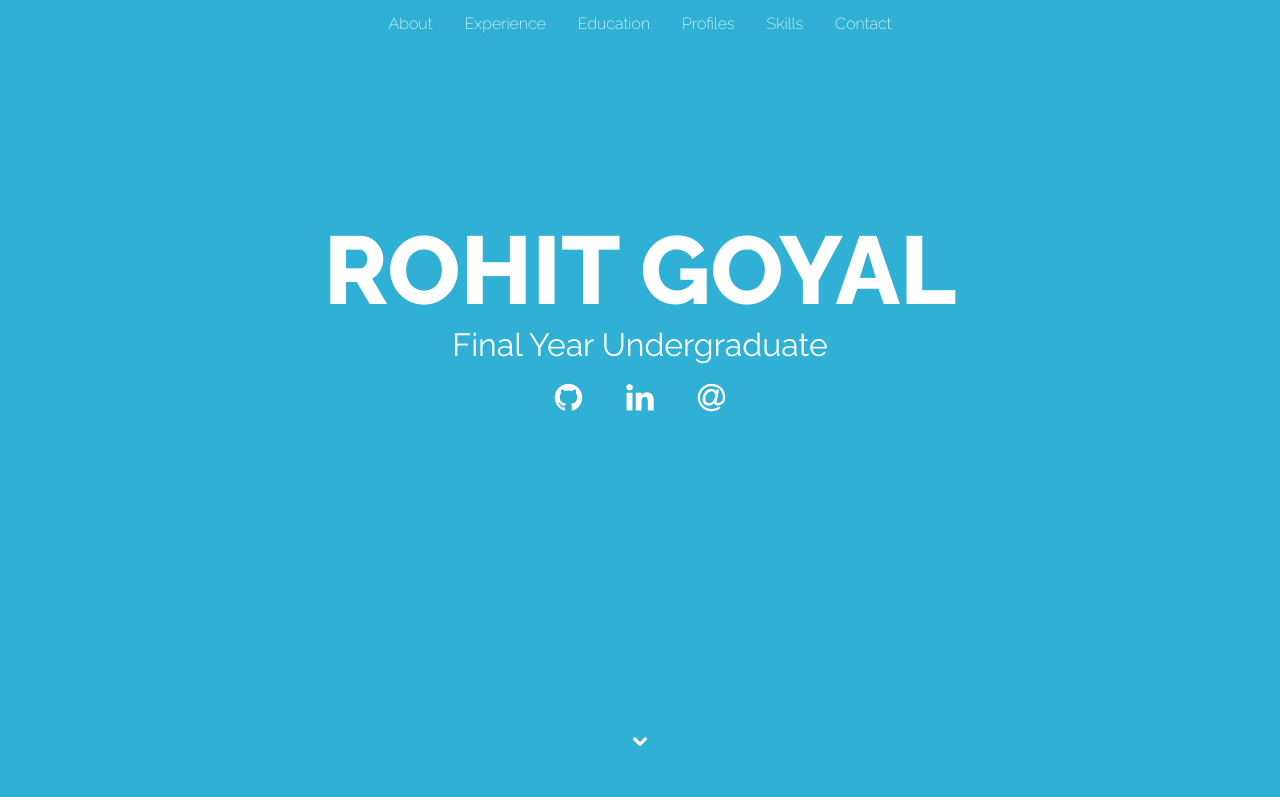
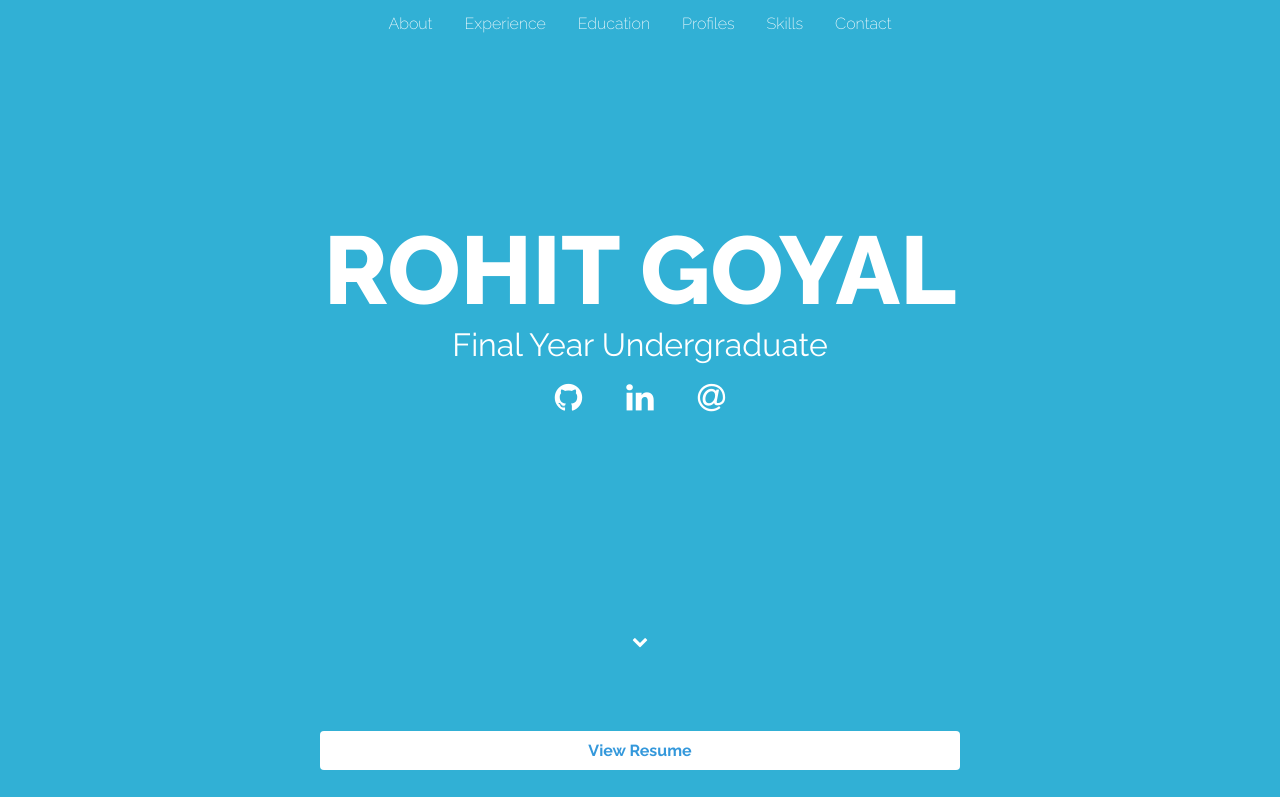
Before and after one commit to rohitgoyal069/rohitgoyal069.github.io, a plain HTML site: page index.html in a window 1280 px wide. Shown: the top 797 px of the page. Drawn offline with Linux system fonts and the light colour scheme.

Commit message:
Add files via upload

```diff
--- a/index.html
+++ b/index.html
@@ -53,6 +53,8 @@
         <div id="down-arrow">
           <span><a href="#about"><i class="fa fa-chevron-down" aria-hidden="true"></i></a></span>
         </div>
+        <a href="https://drive.google.com/file/d/1PQpN6JTLiE1akIv324LDTc2Lrd-2NFxV/view?usp=sharing" target="_blank" class="cv">View
+          Resume</a>
       </div>
       <!-- END HEADER -->
 
--- a/style.css
+++ b/style.css
@@ -283,3 +283,17 @@ h4 {
 #container{
   margin: 20px auto;
 }
+
+.cv {
+  display: block;
+  width: 50%;
+  margin: 30px auto;
+  background: #fff;
+  border-radius: 4px;
+  padding: 10px 10px;
+  border: none;
+  color: #3498db;
+  text-align: center;
+  text-decoration: none;
+  font-weight: 700;
+}
```
